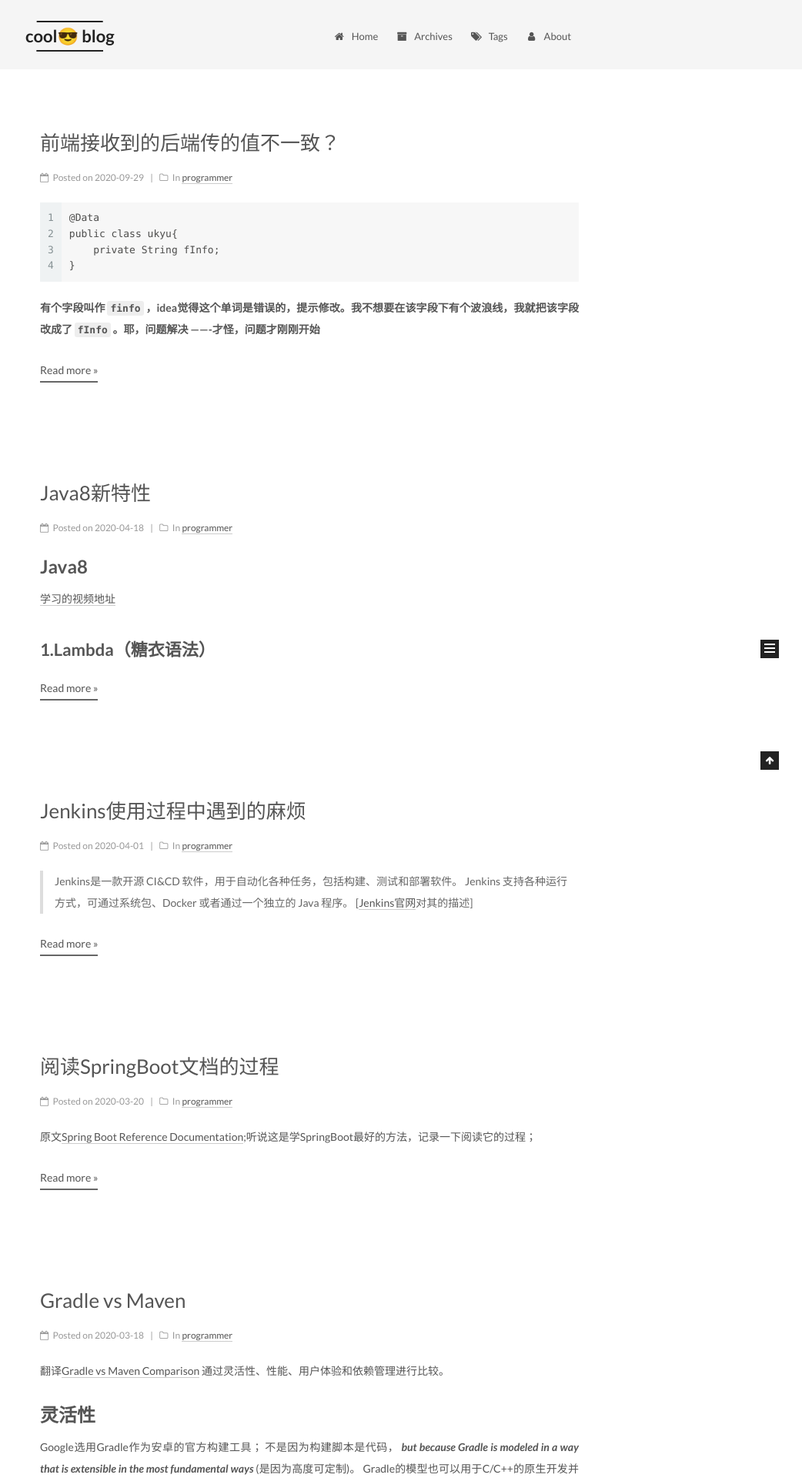
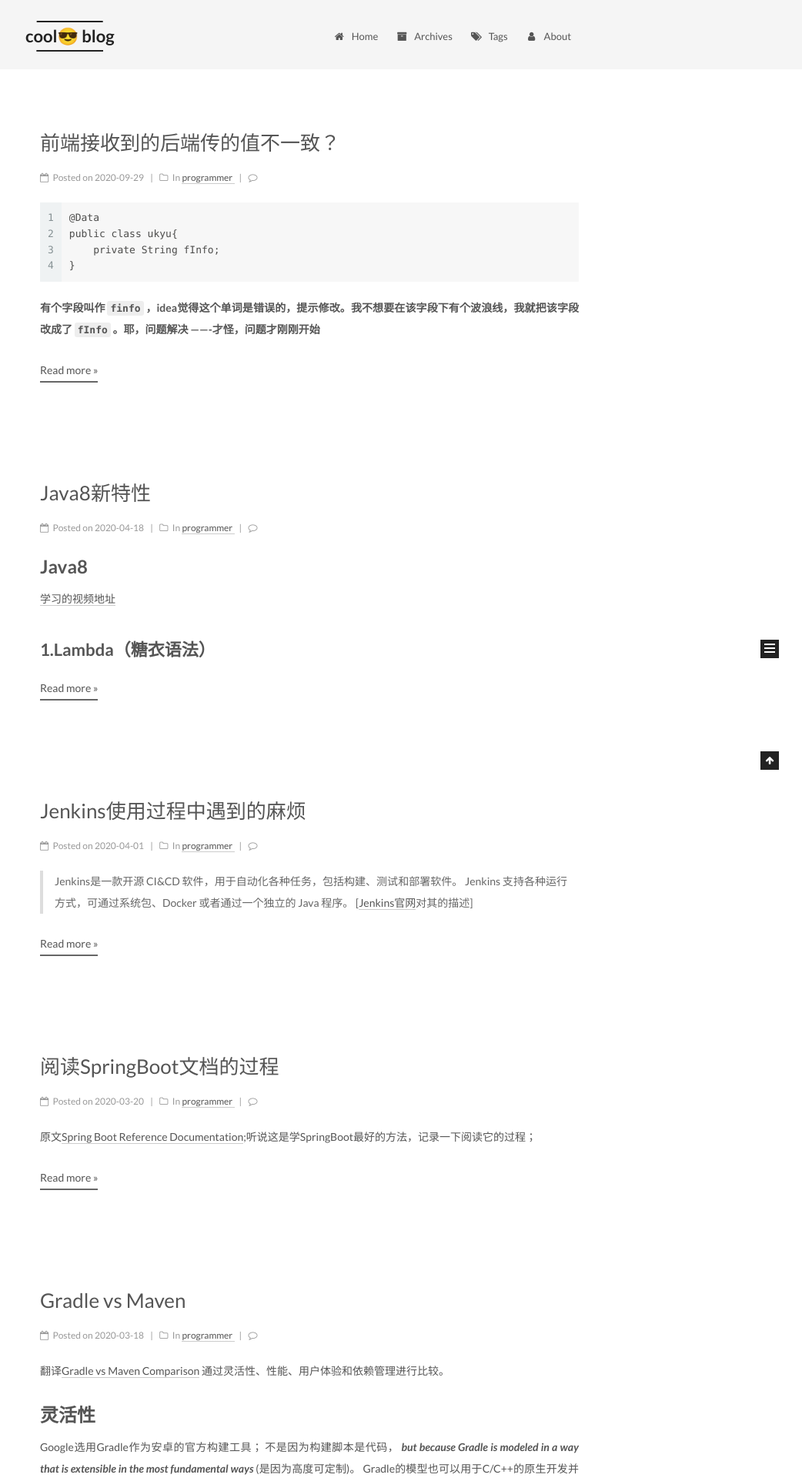
Before and after one commit to uk403/ukyu.github.io, a Jekyll site: the page built from index.html, in a window 1280 px wide. Shown: the top 1920 px of the page at 77% size, without its empty margins (238-1280 px from the left). Built offline with Jekyll 4.4.1, drawn with Linux system fonts in a browser that asks for light colours; the list of posts is cut into pages by our own code; comment, search, counter and statistics services are not loaded.

Commit message:
增加評論

```diff
--- a/_config.yml
+++ b/_config.yml
@@ -381,8 +381,8 @@ han: false
 
 # Disqus
 disqus:
-  enable: false
-  shortname:
+  enable: true
+  shortname: ukyu
   count: true
   # hide comments (visitors need to click to load the comments)
   # count need to be false when hide is true
```
